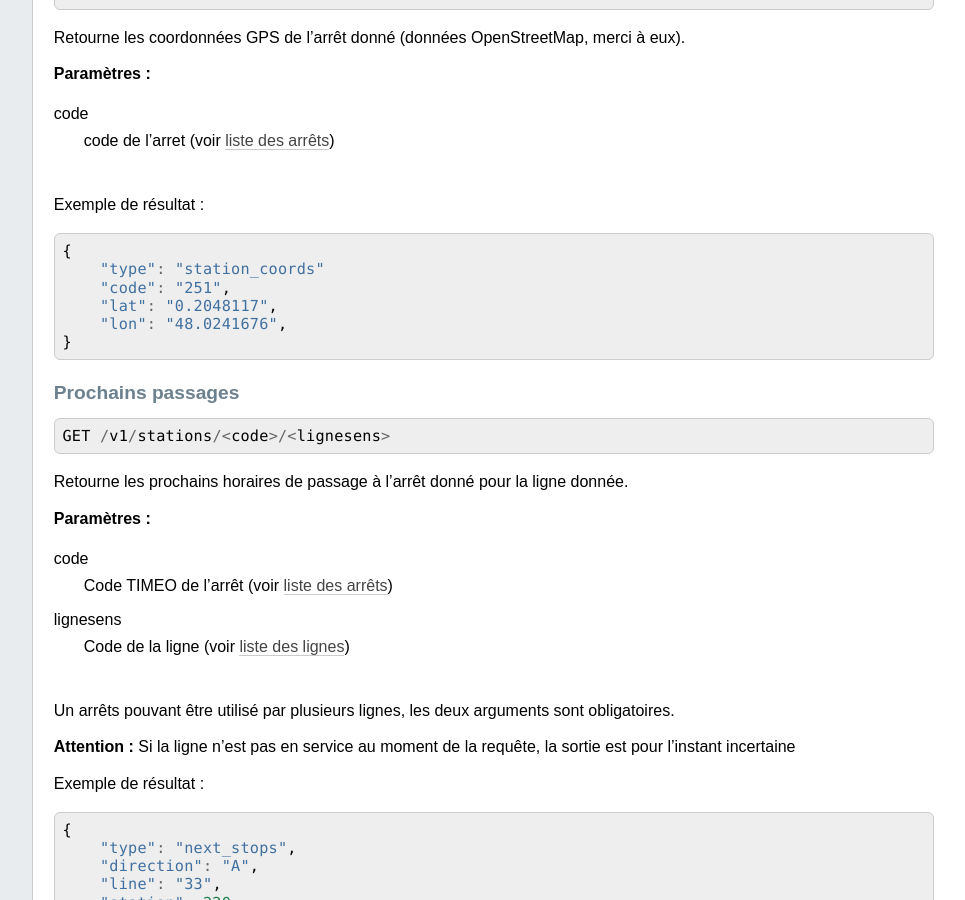
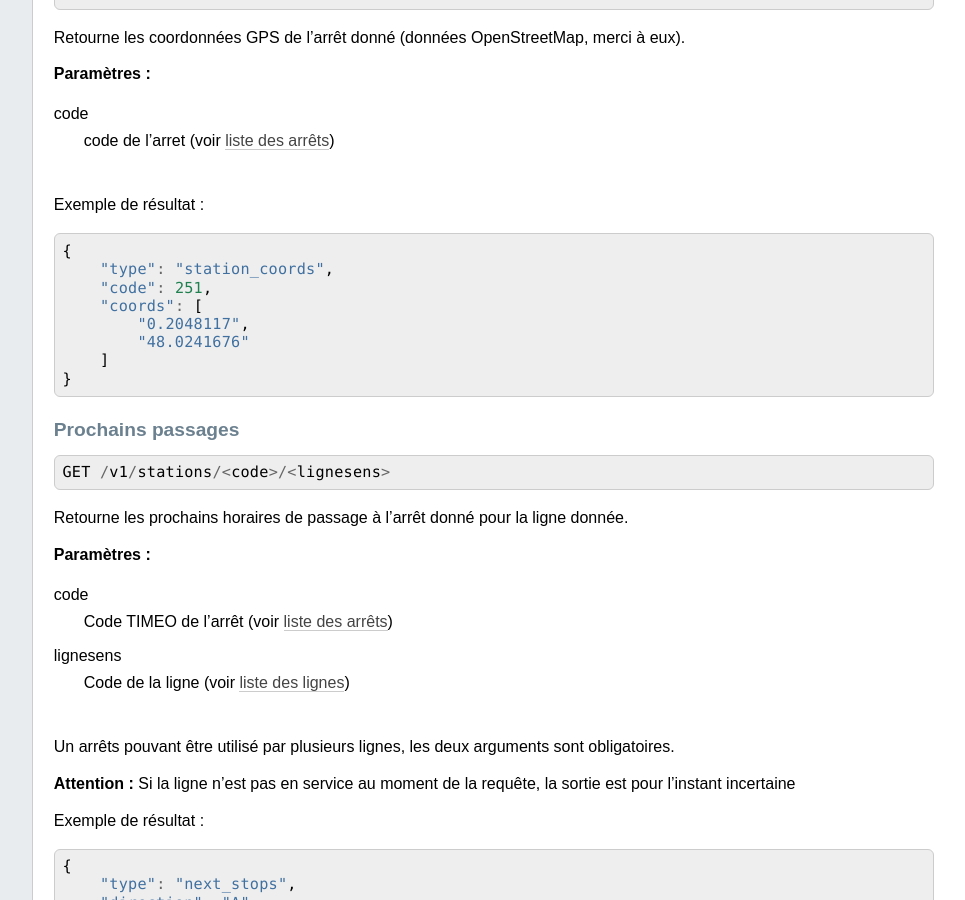
Before and after one commit to haum/timeoAPI, a Sphinx documentation site: the page built from docs/source/endpoints.rst, in a window 1280 px wide and 900 px high, scrolled down 2588 px. Shown: the whole window, without its empty margins (224-1189 px from the left). Built offline with Sphinx 7.4.7, drawn with Linux system fonts in a browser that asks for light colours.

Commit message:
Doc update (cf last commit)

```diff
--- a/docs/source/endpoints.rst
+++ b/docs/source/endpoints.rst
@@ -159,11 +159,14 @@ Exemple de résultat :
 
 .. code:: javascript
 
+
     {
-        "type": "station_coords"
-        "code": "251",
-        "lat": "0.2048117",
-        "lon": "48.0241676",
+        "type": "station_coords",
+        "code": 251,
+        "coords": [
+            "0.2048117",
+            "48.0241676"
+        ]
     }
 
 Prochains passages
```
